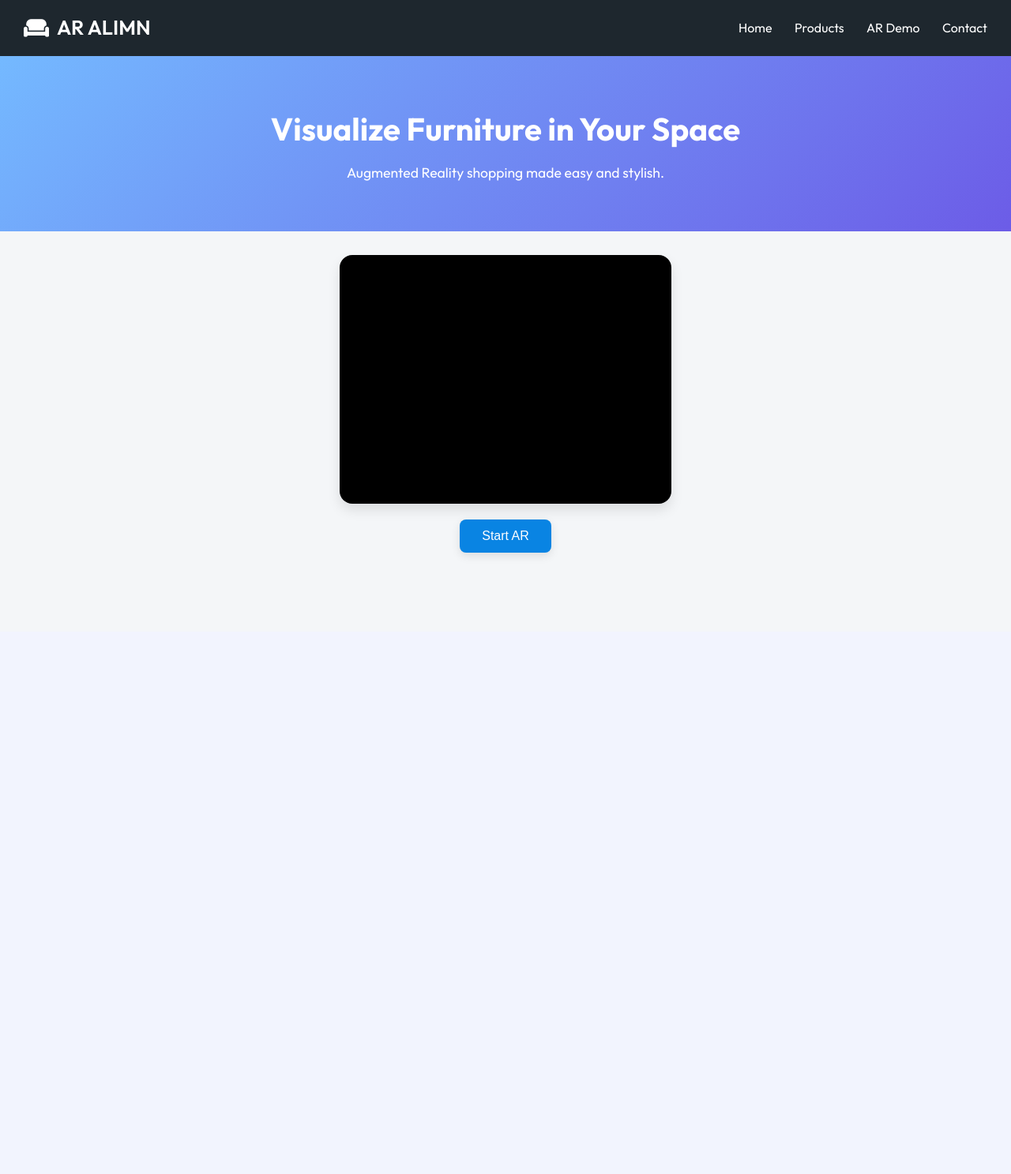
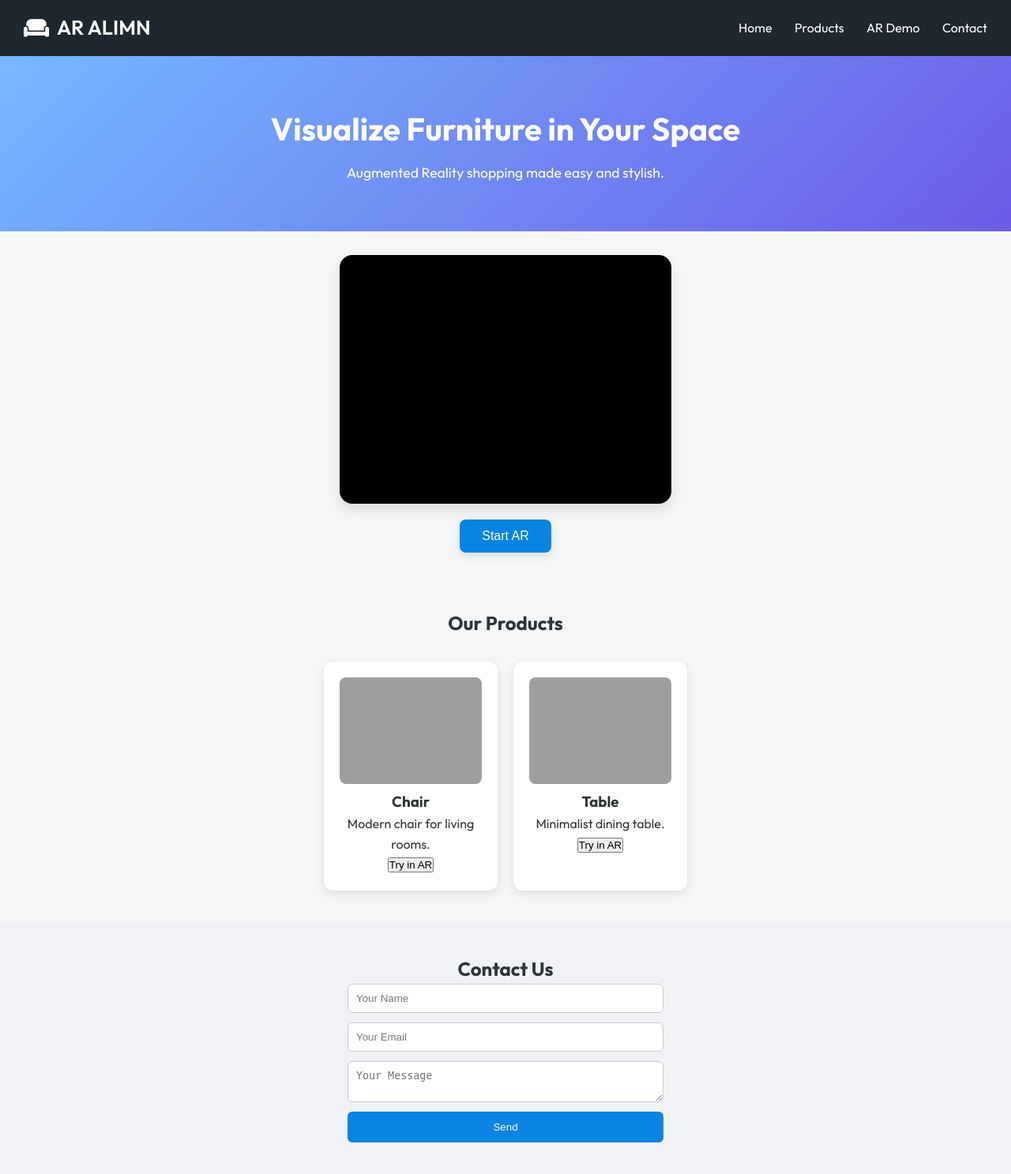
Before and after one commit to naqinizam/ar-alimn-project, a Flask app: page / in a window 1280 px wide. Shown: the whole page at 79% size. Before the commit the page ends 708 px from the top, so only its background shows below. Run offline with Flask 3, Linux system fonts and the light colour scheme; grey boxes are pictures that could not be loaded.

Commit message:
Updated index.html and UI

```diff
--- a/templates/index.html
+++ b/templates/index.html
@@ -144,14 +144,14 @@
       <span>AR ALIMN</span>
     </div>
     <nav>
-      <a href="#">Home</a>
-      <a href="#">Products</a>
-      <a href="#">AR Demo</a>
-      <a href="#">Contact</a>
+      <a href="#home">Home</a>
+      <a href="#products">Products</a>
+      <a href="#ar-container">AR Demo</a>
+      <a href="#contact">Contact</a>
     </nav>
   </header>
 
-  <section class="hero">
+  <section class="hero" id="home">
     <h1>Visualize Furniture in Your Space</h1>
     <p>Augmented Reality shopping made easy and stylish.</p>
   </section>
@@ -162,6 +162,36 @@
     </div>
     <button id="start-btn">Start AR</button>
   </div>
+
+  <!-- PRODUCTS SECTION -->
+  <section id="products" style="padding: 40px 20px; text-align: center;">
+    <h2 style="margin-bottom: 30px;">Our Products</h2>
+    <div style="display: flex; flex-wrap: wrap; justify-content: center; gap: 20px;">
+      <div style="background: white; border-radius: 12px; padding: 20px; width: 220px; box-shadow: 0 4px 12px rgba(0,0,0,0.1);">
+        <img src="{{ url_for('static', filename='chair.png') }}" alt="Chair" style="width: 100%; border-radius: 8px;">
+        <h3>Chair</h3>
+        <p>Modern chair for living rooms.</p>
+        <button onclick="startAR()">Try in AR</button>
+      </div>
+      <div style="background: white; border-radius: 12px; padding: 20px; width: 220px; box-shadow: 0 4px 12px rgba(0,0,0,0.1);">
+        <img src="{{ url_for('static', filename='table.png') }}" alt="Table" style="width: 100%; border-radius: 8px;">
+        <h3>Table</h3>
+        <p>Minimalist dining table.</p>
+        <button onclick="startAR()">Try in AR</button>
+      </div>
+    </div>
+  </section>
+
+  <!-- CONTACT SECTION -->
+  <section id="contact" style="padding: 40px 20px; background: #f1f2f6; text-align: center;">
+    <h2>Contact Us</h2>
+    <form style="max-width: 400px; margin: 0 auto; display: flex; flex-direction: column; gap: 12px;">
+      <input type="text" placeholder="Your Name" required style="padding: 10px; border-radius: 6px; border: 1px solid #ccc;">
+      <input type="email" placeholder="Your Email" required style="padding: 10px; border-radius: 6px; border: 1px solid #ccc;">
+      <textarea placeholder="Your Message" required style="padding: 10px; border-radius: 6px; border: 1px solid #ccc;"></textarea>
+      <button type="submit" style="padding: 12px; background-color: #0984e3; color: white; border: none; border-radius: 6px;">Send</button>
+    </form>
+  </section>
 
   <script>
     const video = document.getElementById('camera-stream');
```
Also changed, not shown: static/style.css (+77 -0 lines), static/images/lamp.png (added), static/images/table.png (added).
